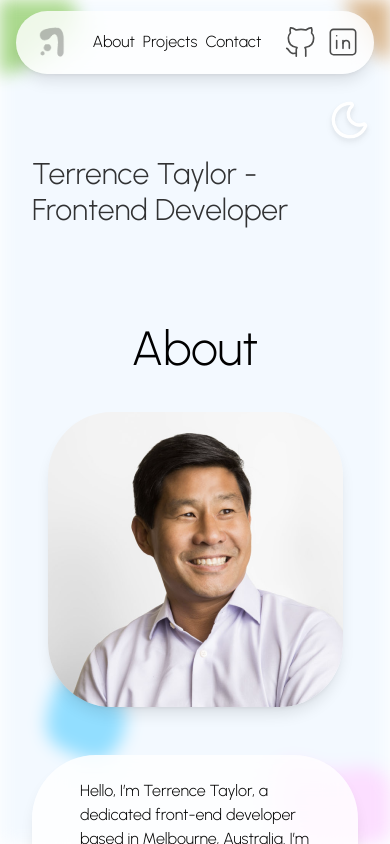
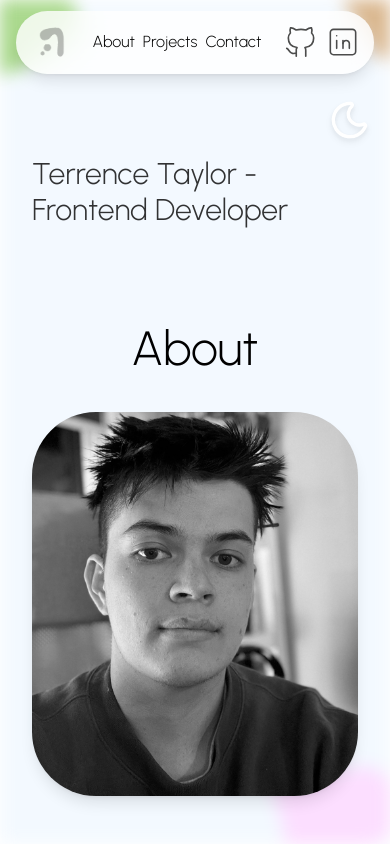
Before and after one commit to terrytaylor01/portfolio-terrencetaylor-v1, a React (Vite) app: page / in a window 390 px wide. Built offline with nearby package versions, Linux system fonts and the light colour scheme; the HTML template or start-up script is replaced by a standard one.

Commit message:
Updated photo

```diff
--- a/src/components/About.jsx
+++ b/src/components/About.jsx
@@ -1,6 +1,6 @@
 import React from "react";
 
-import sampleHeadshot from "../assets/sample-headshot.png";
+import headshot from "../assets/terrence-taylor2.jpg";
 import { ThemeContext } from "../App";
 import SkillIcon from "./SkillIcon";
 
@@ -11,33 +11,32 @@ export default function About() {
       <div>
         <h1 className="text-5xl  ">About</h1>
       </div>
-      <div className="flex flex-col items-center gap-12 lg:flex-row ">
-        <span className="block aspect-square h-full w-fit overflow-clip rounded-[4rem] object-cover shadow-lg lg:hidden  lg:w-auto">
+      <div className="flex h-fit w-full flex-col items-center gap-12 lg:h-96 lg:flex-row">
+        <span className="block  w-fit  grow overflow-clip rounded-[4rem] object-cover shadow-lg lg:hidden  lg:w-auto ">
           <img
-            src={sampleHeadshot}
+            className="aspect-square  h-96  object-cover "
+            src={headshot}
             alt="Headshot of Terrence Taylor, what a stunning young man"
           />
         </span>
-        <span className="w-auto rounded-[4rem] bg-white bg-opacity-[0.8] px-12 py-6 shadow-lg backdrop-blur-lg transition-colors dark:bg-[#020214] dark:bg-opacity-80  md:h-[295px] lg:w-[72%]">
-          <p>
+        <div className="h-full w-auto grow rounded-[4rem] bg-white bg-opacity-[0.8] px-12 py-6 shadow-lg backdrop-blur-lg transition-colors  dark:bg-[#020214] dark:bg-opacity-80 lg:w-[72%]">
+          <p className="h-full">
             Hello, I’m Terrence Taylor, a dedicated front-end developer based in
             Melbourne, Australia. I’m passionate about creating responsive and
             engaging digital experiences that captivate users. My skill set
             includes HTML, CSS, JavaScript, React, and TailwindCSS. Leveraging
             these tools, I’m able to craft dynamic and compelling interfaces
             underpinned by clean code and cutting-edge techniques.
-            <br />
-            <br />
-          </p>
-          <p>
+            <br /> <br />
             I’ve thrived in team environments, successfully delivering projects
             through collaboration and shared vision. I’m always eager to learn,
             adapt, and contribute to the success of the team.
           </p>
-        </span>
-        <span className="hidden aspect-square h-full w-fit overflow-clip rounded-[4rem] object-cover shadow-lg lg:block  lg:w-auto">
+        </div>
+        <span className="hidden  w-fit  grow overflow-clip rounded-[4rem] object-cover shadow-lg lg:block  lg:w-auto">
           <img
-            src={sampleHeadshot}
+            className="aspect-square  h-96  object-cover "
+            src={headshot}
             alt="Headshot of Terrence Taylor, what a stunning young man"
           />
         </span>
@@ -46,7 +45,7 @@ export default function About() {
         <h2 className="mr-6 w-fit xl:w-48">
           My skills, technologies and tools:
         </h2>
-        <div className="md:flex grow justify-center md:gap-4 gap-4 w-full items-center grid grid-cols-3 [&>*]:ml-auto [&>*]:mr-auto ">
+        <div className="grid w-full grow grid-cols-3 items-center justify-center gap-4 md:flex md:gap-4 [&>*]:ml-auto [&>*]:mr-auto ">
           {/* <img
             className="h-16"
             src={
```
Also changed, not shown: src/assets/sample-headshot.png (deleted), src/assets/terrence-taylor2.jpg (added).
